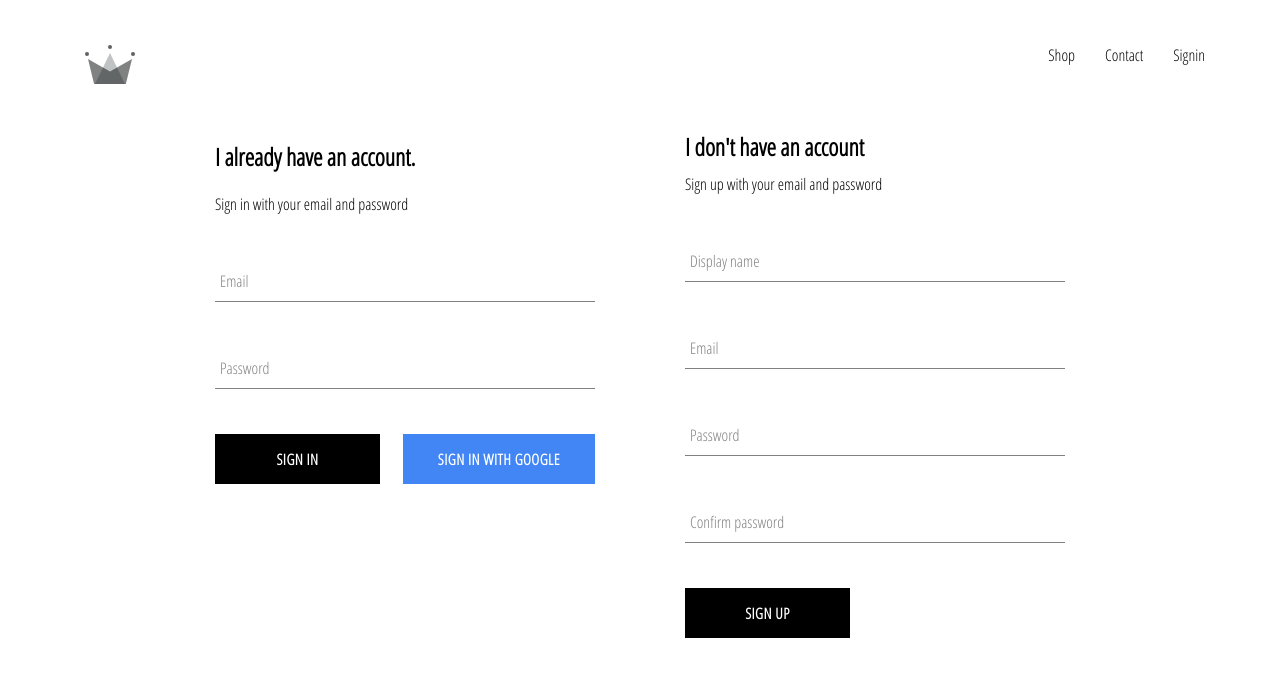
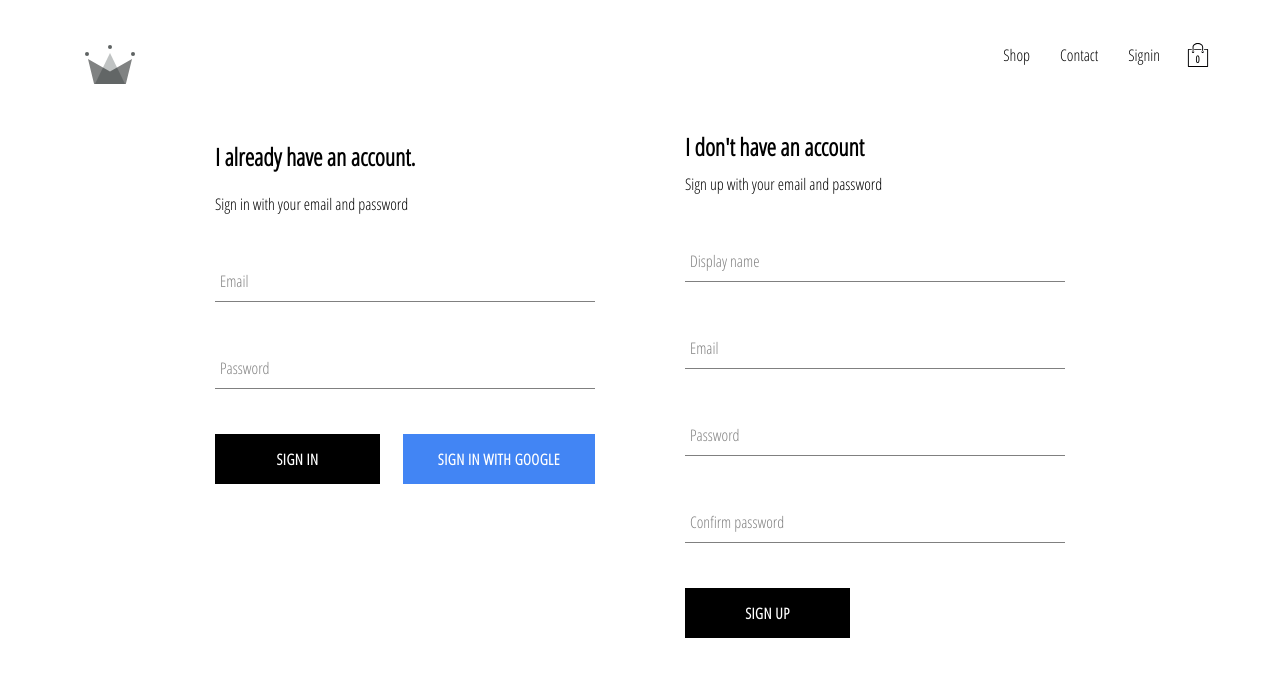
Before and after one commit to manjilthapa/react-crwn-clothing, a React (Create React App) app: page /signin in a window 1280 px wide. Shown: the top 676 px of the page. Built offline with nearby package versions, Linux system fonts and the light colour scheme; no server answers.

Commit message:
added cartIcon and cart Dropdown components and also implemented cart reducer

```diff
--- /dev/null
+++ b/src/components/cart-dropdown/cart-dropdown.component.jsx
@@ -0,0 +1,14 @@
+import React from 'react'
+import CustomButton from '../custom-button/custom-button.component'
+
+import './cart-dropdown.styles.scss'
+
+
+const CartDropDown = () => (
+    <div className="cart-dropdown">
+        <div className="cart-items" />
+        <CustomButton>Go to checkout</CustomButton>
+    </div>
+)
+
+export default CartDropDown
--- /dev/null
+++ b/src/components/cart-dropdown/cart-dropdown.styles.scss
@@ -0,0 +1,23 @@
+.cart-dropdown{
+    position: absolute;
+    width: 240px;
+    height: 340px;
+    display:flex;
+    flex-direction: column;
+    padding: 20px;
+    border:1px solid black;
+    background-color: white;
+    top: 80px;
+    right: 60px;
+    z-index: 5;
+
+    .cart-items{
+        height: 240px;
+        display:flex;
+        flex-direction: column;
+        overflow: scroll;
+    }
+    button{
+        margin-top: auto;
+    }
+}
--- /dev/null
+++ b/src/components/cart-icon/cart-icon.component.jsx
@@ -0,0 +1,18 @@
+import React from 'react'
+import {connect} from 'react-redux'
+import { toggleCartHidden } from '../../redux/cart/cart.actions'
+
+import {ReactComponent as ShoppingIcon} from '../../assets/shopping-bag.svg'
+
+import './cart-icon.styles.scss'
+
+const CartIcon = ({toggleCartHidden}) => (
+    <div className="cart-icon" onClick={toggleCartHidden}>
+        <ShoppingIcon className="shopping-icon"/>
+        <span className="item-count">0</span>
+    </div>
+)
+const mapDispatchToProps = dispatch =>({
+    toggleCartHidden: () => dispatch(toggleCartHidden())
+})
+export default connect(null, mapDispatchToProps)(CartIcon)
--- /dev/null
+++ b/src/components/cart-icon/cart-icon.styles.scss
@@ -0,0 +1,21 @@
+.cart-icon{
+    width: 45px;
+    height: 45px;
+    position: relative;
+    display: flex;
+    justify-content: center;
+    align-items: center;
+    cursor: pointer;
+
+    .shopping-icon{
+        width: 24px;
+        height: 24px;
+    }
+
+    .item-count{
+        position: absolute;
+        font-size: 10px;
+        font-weight: bold;
+        bottom: 12px;
+    }
+}
--- a/src/components/header/header.component.jsx
+++ b/src/components/header/header.component.jsx
@@ -6,8 +6,10 @@
 
 import './header.styles.scss'
 import { auth } from '../../firebase/firebase.utils'
+import CartIcon from '../cart-icon/cart-icon.component'
+import CartDropDown from '../cart-dropdown/cart-dropdown.component'
 
-const Header = ({currentUser}) => (
+const Header = ({currentUser, hidden}) => (
     <div className="header">
         <Link className="logo-container" to="/">
             <Logo className="logo"/>
@@ -23,13 +25,16 @@
                 :
                 <Link className = "option" to="/signin">Signin</Link>
             }
+            <CartIcon/>
+        </div>
+        { hidden ? null :  <CartDropDown />}
 
-        </div>
     </div>
 )
 
-const mapStateToProps = state => ({
-    currentUser: state.user.currentUser
+const mapStateToProps = ({user : {currentUser}, cart: {hidden}}) => ({
+    currentUser,
+    hidden
 })
 
 export default connect(mapStateToProps)(Header)
--- a/src/pages/homepage/homepage.styles.scss
+++ b/src/pages/homepage/homepage.styles.scss
@@ -2,5 +2,5 @@
   display: flex;
   flex-direction: column;
   align-items: center;
-  padding: 20px 80px;
+  padding: 20px auto;
 }
--- /dev/null
+++ b/src/redux/cart/cart.actions.js
@@ -0,0 +1,5 @@
+import {CartActionTypes} from './cart.types'
+
+export const toggleCartHidden = () => ({
+    type: CartActionTypes.TOGGLE_CART_HIDDEN
+})
--- /dev/null
+++ b/src/redux/cart/cart.reducer.js
@@ -0,0 +1,19 @@
+import {CartActionTypes} from './cart.types'
+
+const INITIAL_STATE = {
+    hidden: true
+}
+
+const cartReducer = (state = INITIAL_STATE, action) => {
+    switch(action.type){
+        case CartActionTypes.TOGGLE_CART_HIDDEN :
+            return{
+                ...state,
+                hidden : !state.hidden
+            }
+        default:
+            return state
+    }
+}
+
+export default cartReducer
--- /dev/null
+++ b/src/redux/cart/cart.types.js
@@ -0,0 +1,3 @@
+export const CartActionTypes = {
+    TOGGLE_CART_HIDDEN : 'TOGGLE_CART_HIDDEN'
+}
--- a/src/redux/root-reducer.js
+++ b/src/redux/root-reducer.js
@@ -1,6 +1,8 @@
 import {combineReducers} from 'redux'
 import userReducer from './user/user.reducer'
+import cartReducer from './cart/cart.reducer'
 
 export default combineReducers({
-    user: userReducer
+    user: userReducer,
+    cart : cartReducer
 })
```
Also changed, not shown: src/assets/shopping-bag.svg (added).
